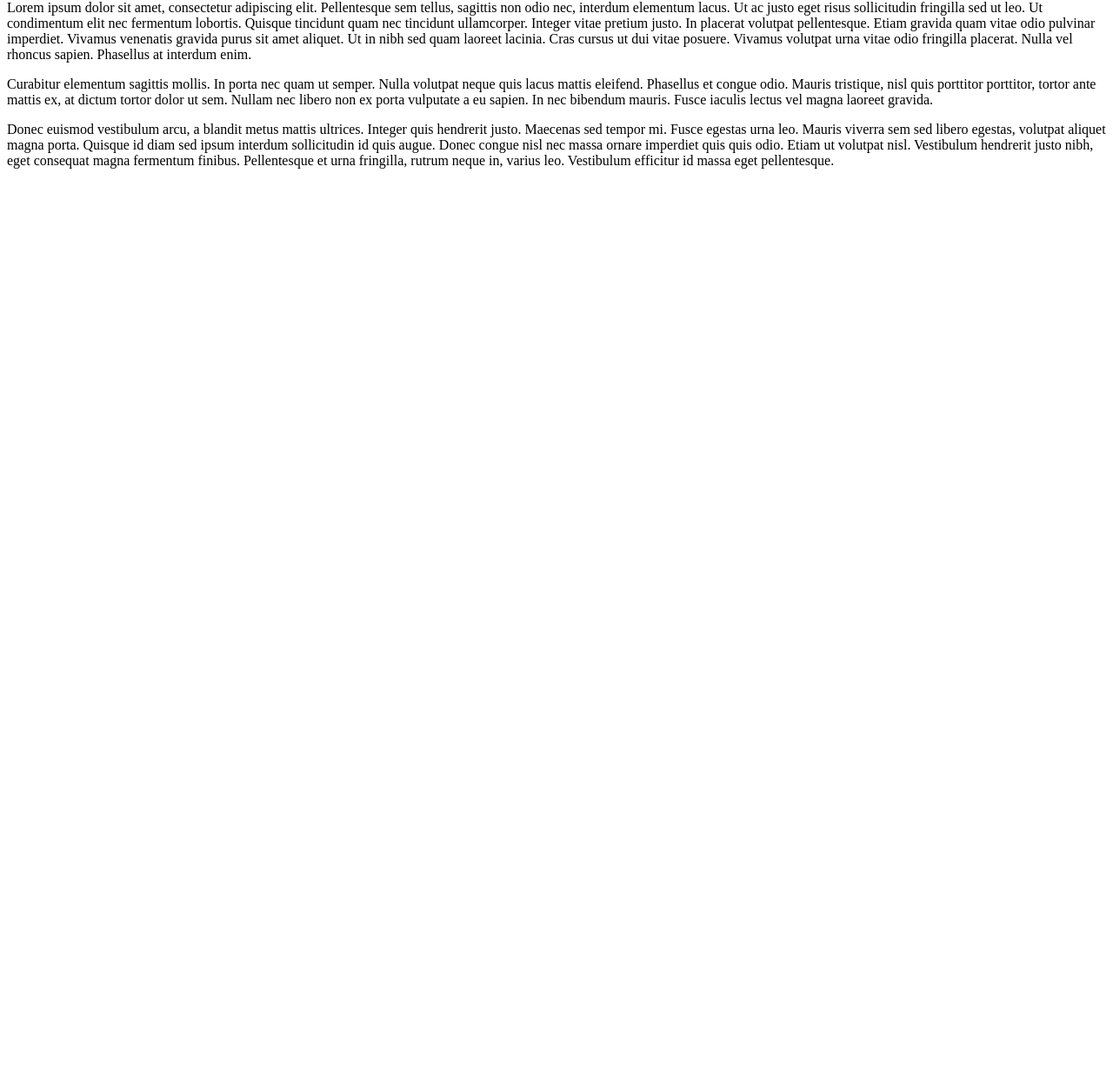
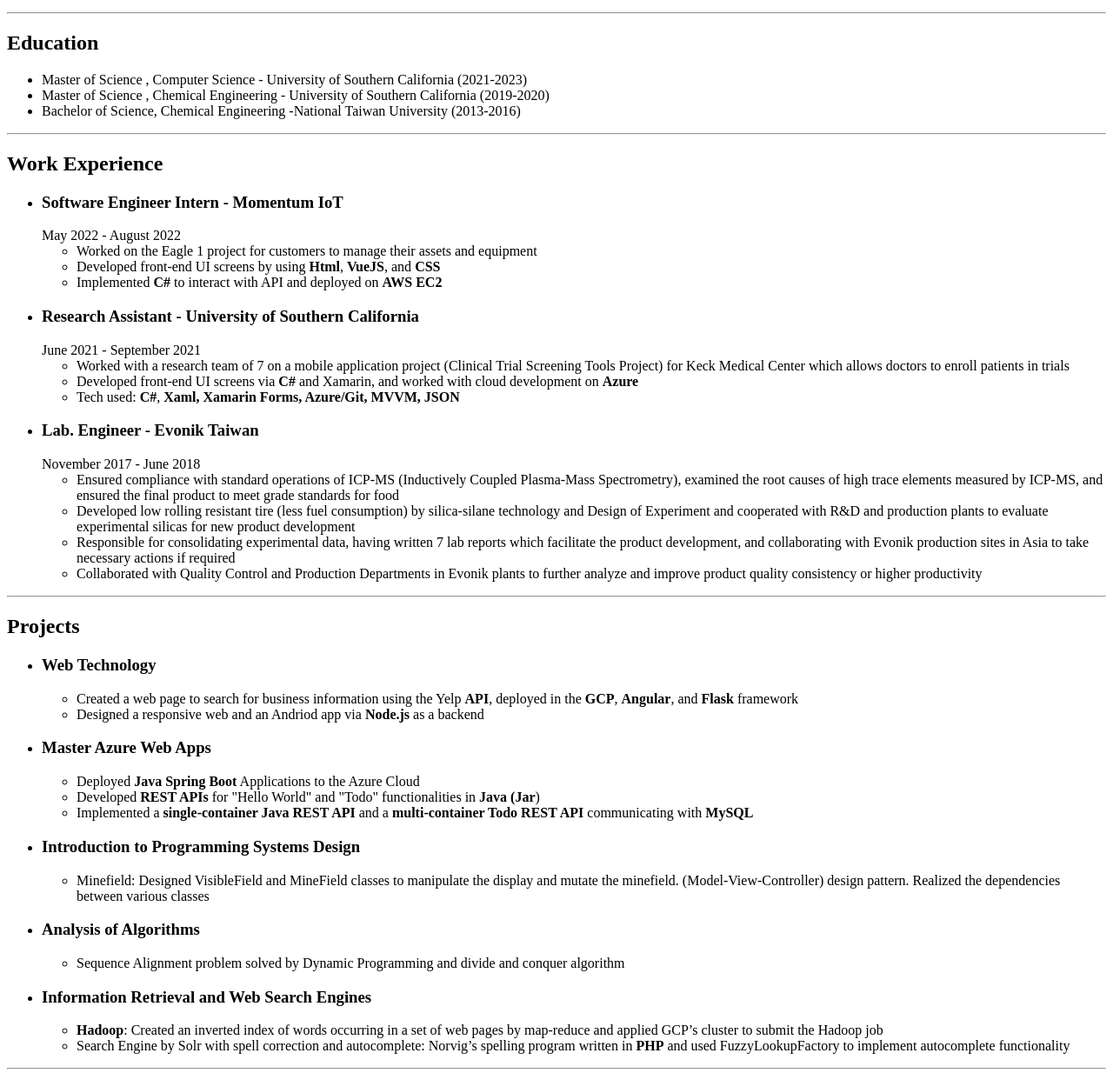
Before and after one commit to snien/html-portfolio, a plain HTML site: page public/about.html in a window 1280 px wide. Shown: the part 66-1300 px from the top of the page at 87% size. Before the commit the page ends 800 px from the top, so only its background shows below. Drawn offline with Linux system fonts and the light colour scheme.

Commit message:
Update about.html

```diff
--- a/public/about.html
+++ b/public/about.html
@@ -1,20 +1,100 @@
-<h1>About Me</h1>
-<p>Lorem ipsum dolor sit amet, consectetur adipiscing elit. Pellentesque sem tellus, sagittis non odio nec, interdum
-  elementum lacus. Ut ac justo eget risus sollicitudin fringilla sed ut leo. Ut condimentum elit nec fermentum lobortis.
-  Quisque tincidunt quam nec tincidunt ullamcorper. Integer vitae pretium justo. In placerat volutpat pellentesque.
-  Etiam
-  gravida quam vitae odio pulvinar imperdiet. Vivamus venenatis gravida purus sit amet aliquet. Ut in nibh sed quam
-  laoreet lacinia. Cras cursus ut dui vitae posuere. Vivamus volutpat urna vitae odio fringilla placerat. Nulla vel
-  rhoncus sapien. Phasellus at interdum enim.</p>
+<!DOCTYPE html>
+<html lang="en">
+<head>
+    <meta charset="UTF-8">
+    <meta name="viewport" content="width=device-width, initial-scale=1.0">
+    <title>My Resume</title>
+</head>
+<body>
+    <h1>Shih-Hsun Nien (Steven)</h1>
+    <hr />
+    <h2>Education</h2>
+    <ul>
+        <li>Master of Science , Computer Science - University of Southern California (2021-2023)</li>
+        <li>Master of Science , Chemical Engineering - University of Southern California (2019-2020)</li>
+        <li>Bachelor of Science, Chemical Engineering -National Taiwan University (2013-2016)</li>
+    </ul>
+    <hr/>
+    <h2>Work Experience</h2>
+    <ul>
+        <li><h3>Software Engineer Intern - Momentum IoT</h3>
+            May 2022 - August 2022<br>
+            <ul style="list-style-type: circle;">
+                <li>Worked on the Eagle 1 project for customers to manage their assets and equipment</li>
+                <li>Developed front-end UI screens by using <b>Html</b>, <b>VueJS</b>, and <b>CSS</b></li>
+                <li>Implemented <b>C#</b> to interact with API and deployed on <b>AWS EC2</b></li>
+            </ul>
+        </li>
 
-<p>Curabitur elementum sagittis mollis. In porta nec quam ut semper. Nulla volutpat neque quis lacus mattis eleifend.
-  Phasellus et congue odio. Mauris tristique, nisl quis porttitor porttitor, tortor ante mattis ex, at dictum tortor
-  dolor
-  ut sem. Nullam nec libero non ex porta vulputate a eu sapien. In nec bibendum mauris. Fusce iaculis lectus vel magna
-  laoreet gravida.</p>
+        <li><h3>Research Assistant - University of Southern California</h3>
+            June 2021 - September 2021<br>
+            <ul style="list-style-type: circle;">
+                <li>Worked with a research team of 7 on a mobile application project (Clinical Trial Screening Tools Project) for Keck Medical Center which allows doctors to enroll patients in trials</li>
+                <li>Developed front-end UI screens via <b>C#</b> and Xamarin, and worked with cloud development on <b>Azure</b></li>
+                <li>Tech used: <b>C#</b>, <b>Xaml, Xamarin Forms, Azure/Git, MVVM, JSON</b></li>
+            </ul>
+        </li>
 
-<p>Donec euismod vestibulum arcu, a blandit metus mattis ultrices. Integer quis hendrerit justo. Maecenas sed tempor mi.
-  Fusce egestas urna leo. Mauris viverra sem sed libero egestas, volutpat aliquet magna porta. Quisque id diam sed ipsum
-  interdum sollicitudin id quis augue. Donec congue nisl nec massa ornare imperdiet quis quis odio. Etiam ut volutpat
-  nisl. Vestibulum hendrerit justo nibh, eget consequat magna fermentum finibus. Pellentesque et urna fringilla, rutrum
-  neque in, varius leo. Vestibulum efficitur id massa eget pellentesque.</p>
+        <li><h3>Lab. Engineer - Evonik Taiwan</h3>
+            November 2017 - June 2018<br>
+            <ul style="list-style-type: circle;">
+                <li>Ensured compliance with standard operations of ICP-MS (Inductively Coupled Plasma-Mass Spectrometry), examined the root causes of high trace elements measured by ICP-MS, and ensured the final product to meet grade standards for food</li>
+                <li>Developed low rolling resistant tire (less fuel consumption) by silica-silane technology and Design of Experiment and cooperated with R&D and production plants to evaluate experimental silicas for new product development</li>
+                <li>Responsible for consolidating experimental data, having written 7 lab reports which facilitate the product development, and collaborating with Evonik production sites in Asia to take necessary actions if required</li>
+                <li> Collaborated with Quality Control and Production Departments in Evonik plants to further analyze and improve product quality consistency or higher productivity</li>
+            </ul>
+        </li>
+
+    </ul>
+
+    <hr/>
+    <h2>Projects</h2>
+    <ul>
+        <li><h3>Web Technology</h3>
+            <ul>
+                <li>Created a web page to search for business information using the Yelp <b>API</b>, deployed in the <b>GCP</b>, <b>Angular</b>, and <b>Flask</b> framework</li>
+                <li>Designed a responsive web and an Andriod app via <b>Node.js</b> as a backend</li>
+            </ul>
+        </li>
+
+        <li><h3>Master <b>Azure</b> Web Apps</h3>
+            <ul>
+                <li>Deployed <b>Java Spring Boot</b> Applications to the Azure Cloud</li>
+                <li>Developed <b>REST APIs</b> for "Hello World" and "Todo" functionalities in <b>Java (Jar</b>)</li>
+                <li>Implemented a <b>single-container Java REST API</b> and a <b>multi-container Todo REST API</b> communicating with <b>MySQL</b></li>
+            </ul>
+        </li>
+
+        <li><h3>Introduction to Programming Systems Design</h3>
+            <ul>
+                <li>Minefield: Designed VisibleField and MineField classes to manipulate the display and mutate the minefield. (Model-View-Controller) design pattern. Realized the dependencies between various classes</li>
+            </ul>
+        </li>
+
+        <li><h3>Analysis of Algorithms</h3>
+            <ul>
+                <li>Sequence Alignment problem solved by Dynamic Programming and divide and conquer algorithm</li>
+            </ul>
+        </li>
+
+        <li><h3>Information Retrieval and Web Search Engines</h3>
+            <ul>
+                <li><b>Hadoop</b>: Created an inverted index of words occurring in a set of web pages by map-reduce and applied GCP’s cluster to submit the Hadoop job</li>
+                <li>Search Engine by Solr with spell correction and autocomplete: Norvig’s spelling program written in <b>PHP</b> and used FuzzyLookupFactory to implement autocomplete functionality</li>
+            </ul>
+        </li>
+
+    </ul>
+    <hr/>
+    <h2>Additional</h2>
+    <ul>
+        <li>Proficient in Java, Html, VueJS, AngularJS, Spring Boot, C#/C++, Python, Xamarin, SQL, Javascript, Matlab, Figma, COMSOL, GenerativeAI with LLMs</li>
+    </ul>
+
+    <h2>Other</h2>
+    <ul>
+        <li><a href="./contact.html">Contact Me</a></li>
+    </ul>
+    <footer>© Steven Nien. All rights reserved.</footer>
+</body>
+</html>
```
